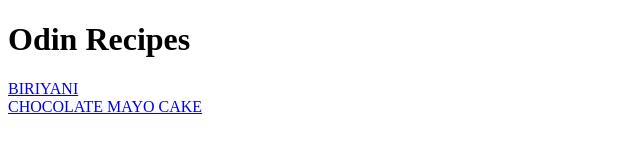
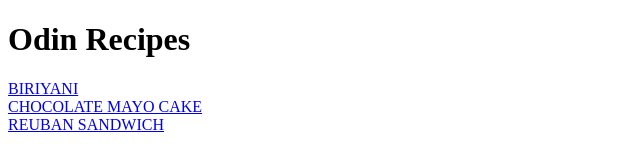
Before and after one commit to sreeragm333/odin-recipes, a plain HTML site: page index.html in a window 1280 px wide. Shown: the whole page, without its empty margins (0-640 px from the left). Drawn offline with Linux system fonts and the light colour scheme.

Commit message:
added sandwich to index

```diff
--- a/index.html
+++ b/index.html
@@ -11,5 +11,7 @@
     <a href="recipes/biriyani.html">BIRIYANI</a>
     <br>
     <a href="recipes/choco_cake.html">CHOCOLATE MAYO CAKE</a>
+    <br>
+    <a href="recipes/sandwich.html">REUBAN SANDWICH</a>
 </body>
 </html>
```
